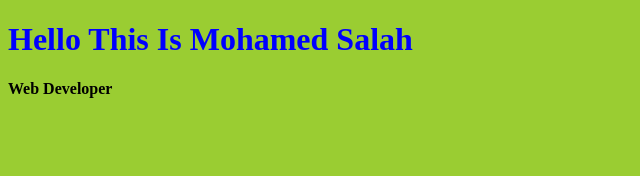
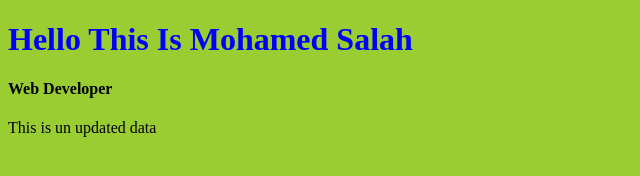
Before and after one commit to mosa2006/Git-course, a plain HTML site: page index.html in a window 1280 px wide. Shown: the whole page, without its empty margins (0-640 px from the left). Drawn offline with Linux system fonts and the light colour scheme.

Commit message:
Un Updated Data

```diff
--- a/index.html
+++ b/index.html
@@ -9,6 +9,7 @@
 <body>
     <h1>Hello This Is Mohamed Salah</h1>
     <h4>Web Developer</h4>
+    <p>This is un updated data</p>
     <script src="./app.js"></script>
 </body>
 </html>
```
